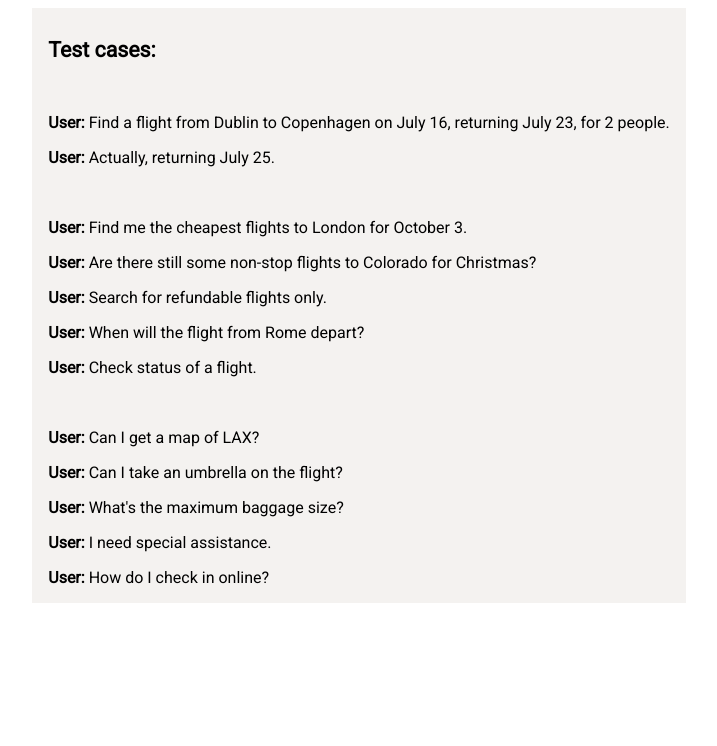
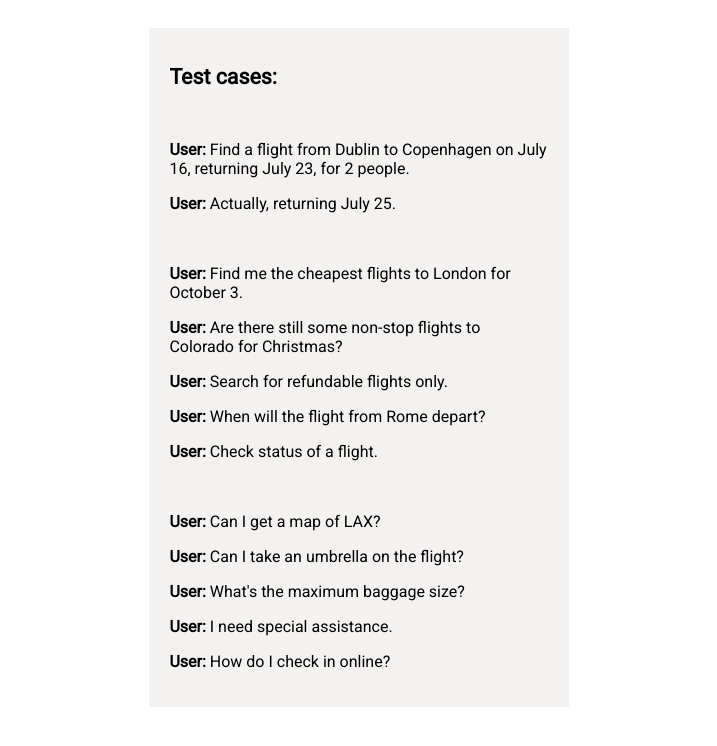
Before and after one commit to dotmaike/dialogflow-sample, a website: page index.html in a window 1280 px wide. Shown: the whole page, without its empty margins (281-998 px from the left). Drawn offline with Linux system fonts and the light colour scheme.

Commit message:
Added some styles

```diff
--- a/index.html
+++ b/index.html
@@ -15,15 +15,18 @@
         font-family: 'Roboto', sans-serif;
       }
       .aligner {
+        align-items: center;
         display: flex;
-        align-items: center;
         justify-content: center;
+        margin: 0 auto;
+        padding: 20px;
+        width: 60%;
       }
       .center {
         background-color: #93806c1a;
-        flex: none;
-        max-width: 50%;
-        padding: .8em 1em 0;
+        padding: 20px;
+        overflow: auto;
+        width: 50%;
       }
     </style>
   </head>
```
